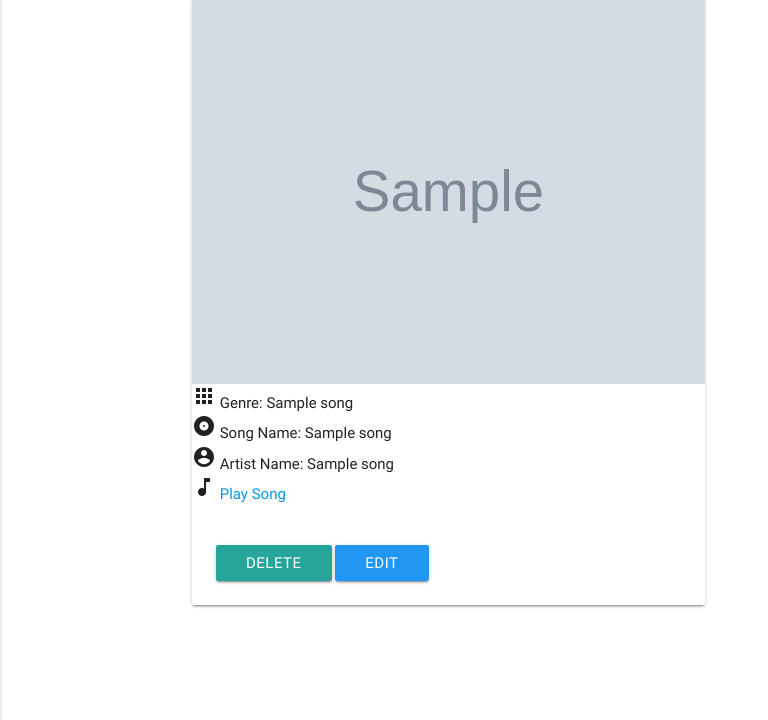
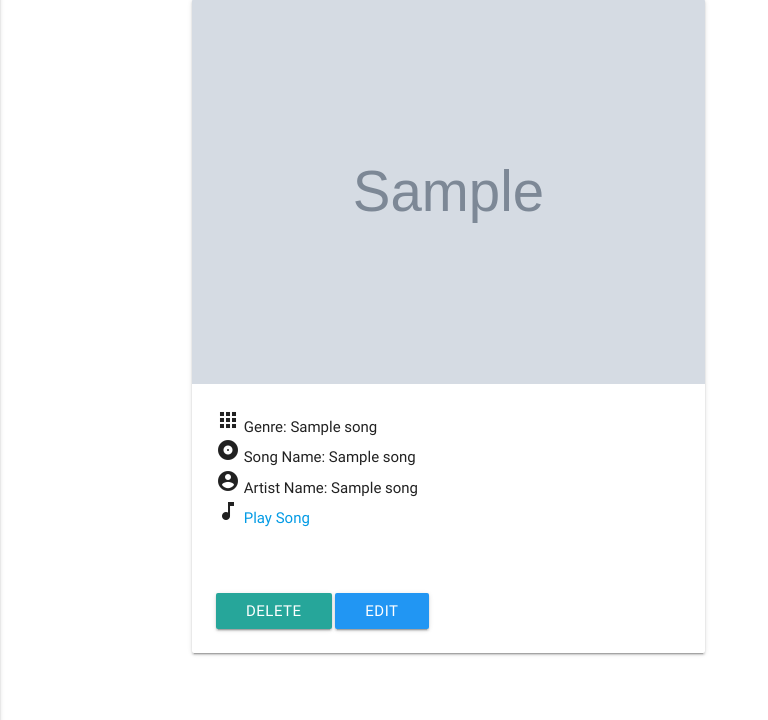
Before and after one commit to aleesang/milestone-project-three, a Flask app: page / in a window 1280 px wide. Shown: the part 80-800 px from the top of the page, without its empty margins (0-768 px from the left). Run offline with Flask 2, Linux system fonts and the light colour scheme; grey boxes marked "Sample" are stand-in pictures; a database or web service that is not in the repository returns one stand-in record (values such as "Sample title"); some libraries are stand-ins or nearby versions.

Commit message:
amended style.css and songs.html

```diff
--- a/static/style.css
+++ b/static/style.css
@@ -1,5 +1,5 @@
-..card.card-image {
-    height: 150px;
-    width: 150px;
+.card-image.resize {
+    height: 250px;
+    width: 250px;
     padding: 10px;
 }
--- a/templates/songs.html
+++ b/templates/songs.html
@@ -8,9 +8,10 @@
             <ul>
                 <li>
                     <span>
-                        <img class="responsive-img" src="{{song.song_image}}" alt="Uploaded Image">
+                        <img class="responsive-img resize" src="{{song.song_image}}" alt="Uploaded Image">
                     </span>
                 </li>
+                <div class="card-content">
                 <li>
                     <span>
                         <i class="material-icons prefix">apps</i> Genre: {{song.genre_name}}
@@ -31,6 +32,7 @@
                         <i class="material-icons prefix">music_note</i> <a href="{{song.song_link}}" target="_blank">Play Song</a>
                     </span>
                 </li>
+                </div>
             </ul>
         </div>
     <!--Edit section-->
```
